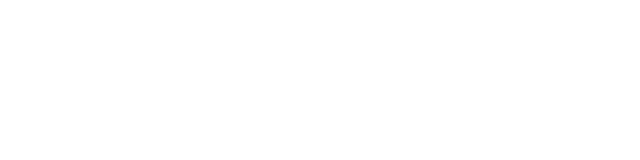
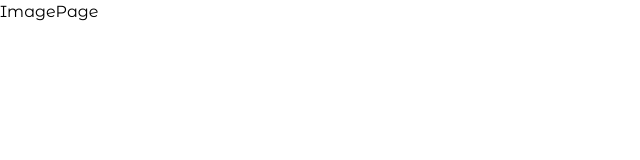
Before and after one commit to kraft-aka/mars-image-gallery, a React (Vite) app: page /imagePage/1 in a window 1280 px wide. Before the commit this address had no page. Shown: the top 160 px of the page, without its empty margins (0-640 px from the left). Built offline with nearby package versions, Linux system fonts and the light colour scheme.

Commit message:
add imagePage component and navigation to it

```diff
--- a/src/App.jsx
+++ b/src/App.jsx
@@ -3,6 +3,7 @@ import { Route, Routes } from "react-router-dom";
 import { BrowserRouter } from "react-router-dom";
 import LandingPage from "./pages/LandingPage";
 import GalleryPage from "./pages/GalleryPage/GalleryPage";
+import ImagePage from "./pages/ImagePage/ImagePage";
 
 const queryClient = new QueryClient({
   defaultOptions: {
@@ -20,6 +21,7 @@ function App() {
           <Routes>
             <Route path="/" exact element={<LandingPage />} />
             <Route path="/galleryPage" element={<GalleryPage />} />
+            <Route path="/imagePage/:id" element={<ImagePage />} />
           </Routes>
         </QueryClientProvider>
       </BrowserRouter>
--- a/src/pages/GalleryPage/GalleryPage.jsx
+++ b/src/pages/GalleryPage/GalleryPage.jsx
@@ -1,4 +1,5 @@
 import React from "react";
+import { Link } from "react-router-dom";
 import fetchImages from "../../api/fetchImages";
 import { useQuery } from "@tanstack/react-query";
 import styles from "./GalleryPage.module.css";
@@ -23,11 +24,13 @@ const GalleryPage = () => {
         <ResponsiveMasonry columnsCountBreakPoints={{ 350: 1, 750: 2, 900: 3, 1100:4 }}>
           <Masonry columnsCount={4} gutter="2rem">
             {imagesQuery.data?.photos.map((image) => (
+              <Link to={`/imagePage/${image.id}`}>
               <img
                 key={image.id}
                 src={image?.img_src}
                 className={styles["gallery-item"]}
               />
+              </Link>
             ))}
           </Masonry>
         </ResponsiveMasonry>
--- /dev/null
+++ b/src/pages/ImagePage/ImagePage.jsx
@@ -0,0 +1,14 @@
+import React from 'react'
+import { useParams } from 'react-router-dom'
+import styles from './ImagePage.module.css'
+
+const ImagePage = () => {
+
+  const { id } = useParams();
+  console.log(id)
+  return (
+    <div>ImagePage</div>
+  )
+}
+
+export default ImagePage
```
Also changed, not shown: src/pages/ImagePage/ImagePage.module.css (added).
